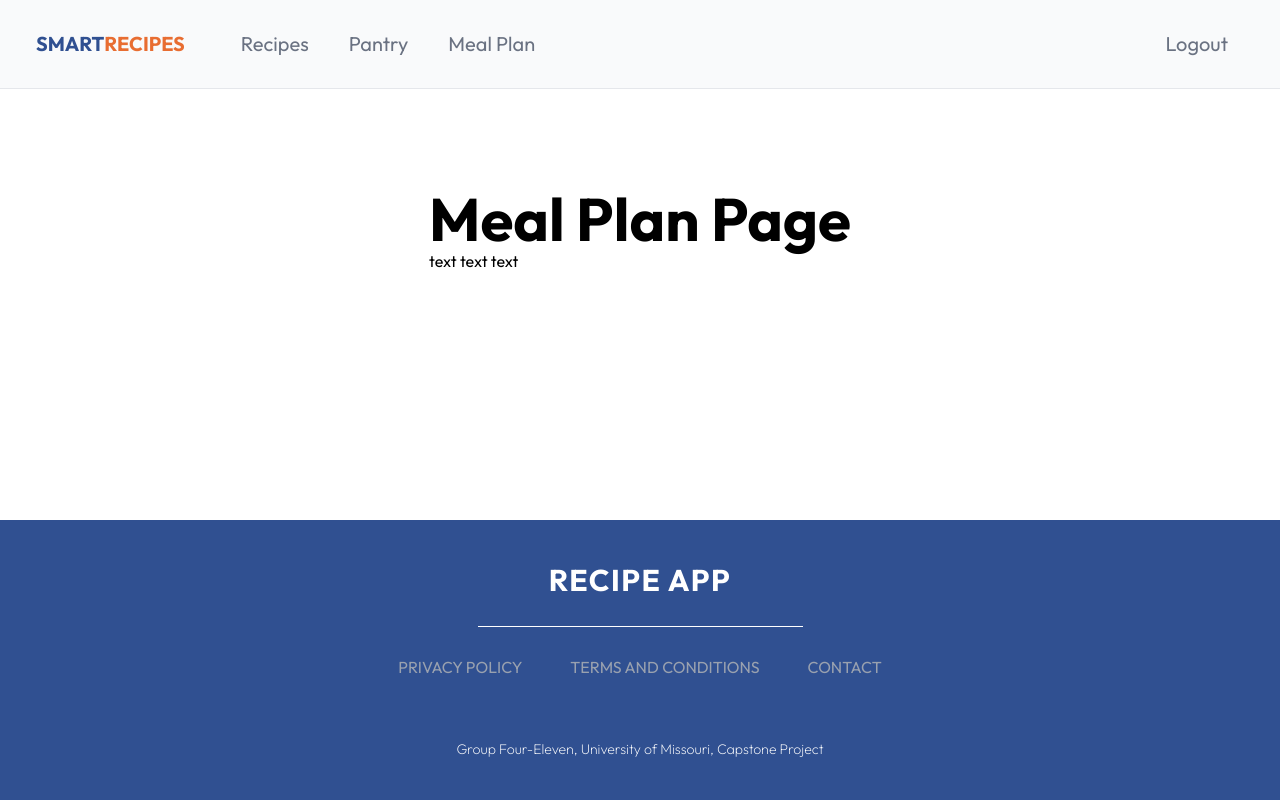
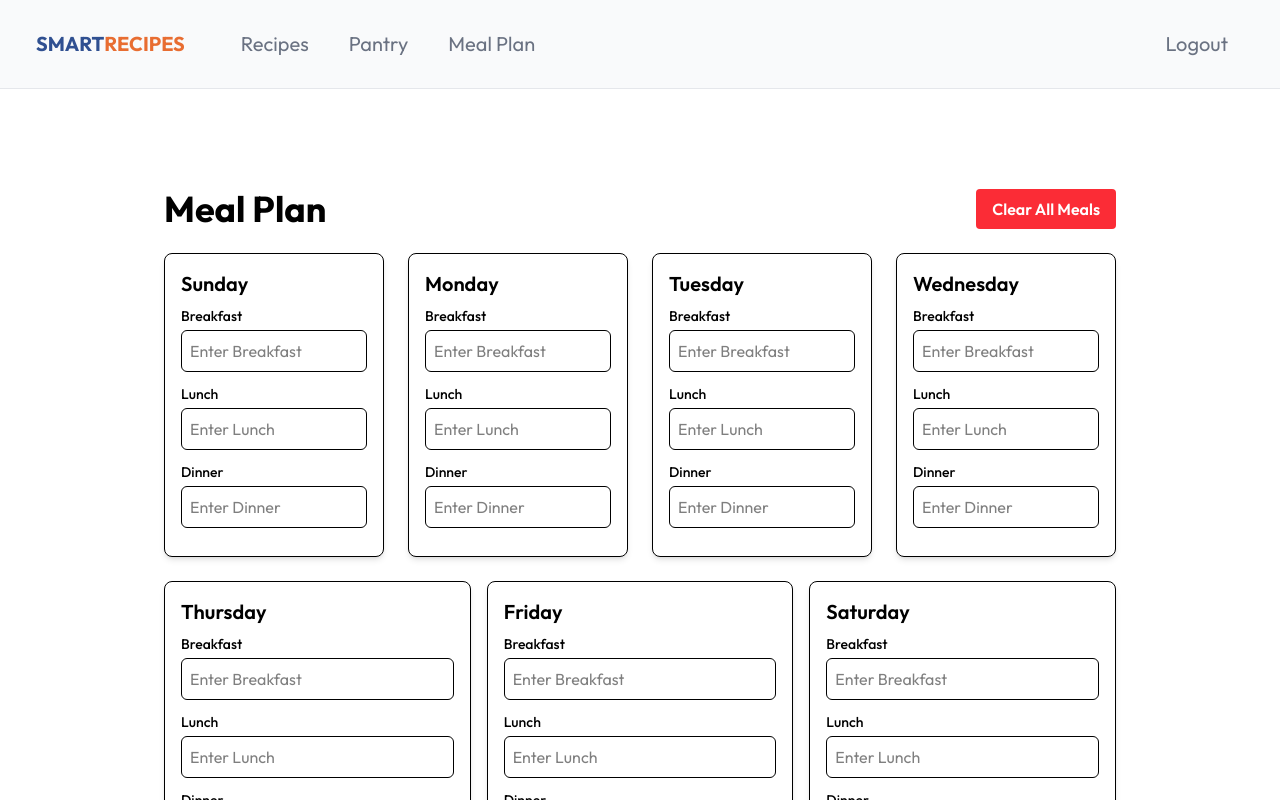
Before and after one commit to rdg11/recipe-app-frontend, a React (Vite) app: page /mealplan in a window 1280 px wide. Shown: the top 800 px of the page. Built offline with nearby package versions, Linux system fonts and the light colour scheme; sample sign-in values are in the browser's storage.

Commit message:
Meal Plan page

```diff
--- a/src/pages/LoginPage.jsx
+++ b/src/pages/LoginPage.jsx
@@ -17,11 +17,14 @@ function LoginPage() {
                 password
             });
             localStorage.setItem("token", response.data.access_token);
+            localStorage.setItem("userEmail", email);
+
             setIsAuthenticated(true);
             alert("Login successful!");
             navigate("/");
         } catch (error) {
             localStorage.removeItem("token");
+            localStorage.removeItem("userEmail");
             setIsAuthenticated(false);
             alert(error.response?.data?.message || "Login failed");
         }
--- a/src/pages/MealPlanPage.jsx
+++ b/src/pages/MealPlanPage.jsx
@@ -1,12 +1,114 @@
-import React from 'react'
+import React, { useState, useEffect } from 'react';
+
+const daysOfWeek = ['Sunday', 'Monday', 'Tuesday', 'Wednesday', 'Thursday', 'Friday', 'Saturday'];
+const meals = ['Breakfast', 'Lunch', 'Dinner'];
 
 function MealPlanPage() {
-	return (
-		<div className='max-w-[1000px] flex flex-col mx-auto mt-[100px] px-6 mb-10'>
-			<h1 className='text-6xl font-bold font-roboto'>Meal Plan Page</h1>
-			<p>text text text</p>
-		</div>
-	)
+  const [mealPlan, setMealPlan] = useState(null);
+
+  // Load from localStorage on mount
+  useEffect(() => {
+    const userEmail = localStorage.getItem("userEmail") || 'guest';
+    const storageKey = `mealPlan_${userEmail}`;
+
+    const saved = localStorage.getItem(storageKey);
+    if (saved) {
+      setMealPlan(JSON.parse(saved));
+    } else {
+      const defaultPlan = Object.fromEntries(
+        daysOfWeek.map(day => [day, { Breakfast: '', Lunch: '', Dinner: '' }])
+      );
+      setMealPlan(defaultPlan);
+    }
+  }, []);
+
+  // Save to localStorage when mealPlan changes
+  useEffect(() => {
+    if (mealPlan) {
+      const userEmail = localStorage.getItem("userEmail") || 'guest';
+      const storageKey = `mealPlan_${userEmail}`;
+      localStorage.setItem(storageKey, JSON.stringify(mealPlan));
+    }
+  }, [mealPlan]);
+
+  const handleChange = (day, meal, value) => {
+    setMealPlan(prev => ({
+      ...prev,
+      [day]: {
+        ...prev[day],
+        [meal]: value
+      }
+    }));
+  };
+
+  const handleClear = () => {
+    const defaultPlan = Object.fromEntries(
+      daysOfWeek.map(day => [day, { Breakfast: '', Lunch: '', Dinner: '' }])
+    );
+    setMealPlan(defaultPlan);
+    const userEmail = localStorage.getItem("userEmail") || 'guest';
+    const storageKey = `mealPlan_${userEmail}`;
+    localStorage.setItem(storageKey, JSON.stringify(defaultPlan));
+  };
+
+  if (!mealPlan) return null;
+
+  return (
+    <div className='max-w-[1000px] mx-auto mt-[100px] px-6 mb-10'>
+      <div className='flex items-center justify-between mb-6'>
+  		<h1 className='text-4xl font-bold'>Meal Plan</h1>
+  		<button
+    		onClick={handleClear}
+    		className='px-4 py-2 bg-red-500 text-white font-semibold rounded hover:bg-red-600'
+  		>
+    		Clear All Meals
+  		</button>
+	</div>
+
+
+      {/* Row 1 – Sunday to Wednesday */}
+      <div className='flex flex-wrap justify-between gap-4 mb-6'>
+        {daysOfWeek.slice(0, 4).map(day => (
+          <div key={day} className='basis-[23%] min-w-[220px] border rounded-lg p-4 shadow-md bg-white'>
+            <h2 className='text-xl font-semibold mb-2'>{day}</h2>
+            {meals.map(meal => (
+              <div key={meal} className='mb-3'>
+                <label className='block text-sm font-medium mb-1'>{meal}</label>
+                <input
+                  type='text'
+                  value={mealPlan[day][meal]}
+                  onChange={e => handleChange(day, meal, e.target.value)}
+                  className='w-full p-2 border rounded-md'
+                  placeholder={`Enter ${meal}`}
+                />
+              </div>
+            ))}
+          </div>
+        ))}
+      </div>
+
+      {/* Row 2 – Thursday to Saturday */}
+      <div className='flex flex-wrap justify-between gap-4'>
+        {daysOfWeek.slice(4).map(day => (
+          <div key={day} className='flex-1 min-w-[220px] border rounded-lg p-4 shadow-md bg-white'>
+            <h2 className='text-xl font-semibold mb-2'>{day}</h2>
+            {meals.map(meal => (
+              <div key={meal} className='mb-3'>
+                <label className='block text-sm font-medium mb-1'>{meal}</label>
+                <input
+                  type='text'
+                  value={mealPlan[day][meal]}
+                  onChange={e => handleChange(day, meal, e.target.value)}
+                  className='w-full p-2 border rounded-md'
+                  placeholder={`Enter ${meal}`}
+                />
+              </div>
+            ))}
+          </div>
+        ))}
+      </div>
+    </div>
+  );
 }
 
-export default MealPlanPage
+export default MealPlanPage;
```
